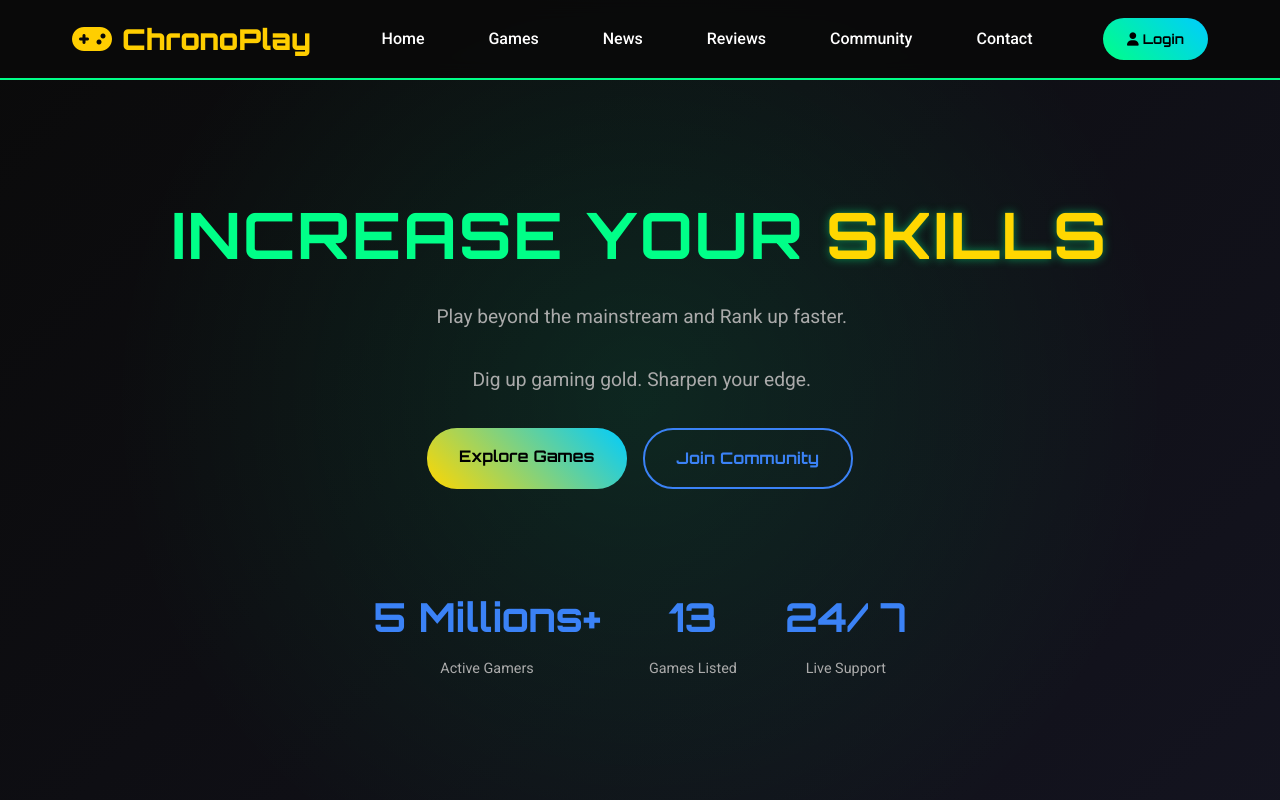
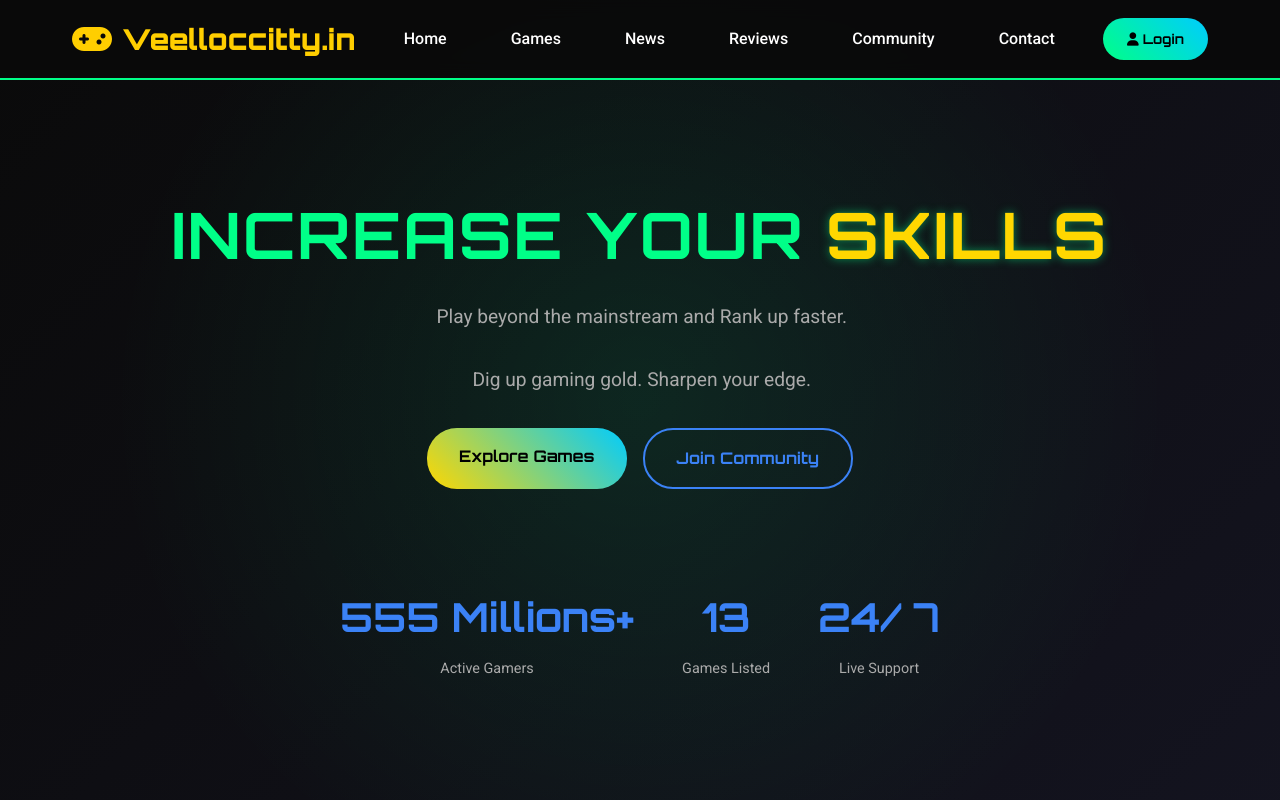
Before and after one commit to shovo3954-design/Gaming_Web-side, a plain HTML site: page index.html in a window 1280 px wide. Shown: the top 800 px of the page. Drawn offline with Linux system fonts and the light colour scheme; a script that the page names is missing.

Commit message:
modifying index

```diff
--- a/index.html
+++ b/index.html
@@ -3,7 +3,7 @@
 <head>
     <meta charset="UTF-8">
     <meta name="viewport" content="width=device-width, initial-scale=1.0">
-    <title>GameZone - Ultimate Gaming Hub</title>
+    <title>Veelloccitty.in - Ultimate Gaming Hub</title>
     <link rel="stylesheet" href="style.css">
     <link rel="stylesheet" href="https://cdnjs.cloudflare.com/ajax/libs/font-awesome/6.4.0/css/all.min.css">
     <link href="https://fonts.googleapis.com/css2?family=Orbitron:wght@400;700;900&family=Roboto:wght@300;400;500&display=swap" rel="stylesheet">
@@ -14,7 +14,7 @@
         <div class="nav-container">
             <div class="logo">
                 <i class="fas fa-gamepad"></i>
-                <span> ChronoPlay</span>
+                <span> Veelloccitty.in</span>
             </div>
             <ul class="nav-menu">
                 <li><a href="#home">Home</a></li>
@@ -41,7 +41,7 @@
         </div>
         <div class="hero-stats">
             <div class="stat">
-                <h3>5 Millions+</h3>
+                <h3>555 Millions+</h3>
                 <p>Active Gamers</p>
             </div>
             <div class="stat">
@@ -182,7 +182,7 @@
         </div>
 
         <div class="footer-bottom">
-            <p>&copy; 2025 ChronoPlay. All rights reserved. | Designed for Passionate Gammers.</p>
+            <p>&copy; 2025 Veelloccitty.in. All rights reserved. | Designed for Passionate Gammers.</p>
         </div>
     </footer>
 
```
